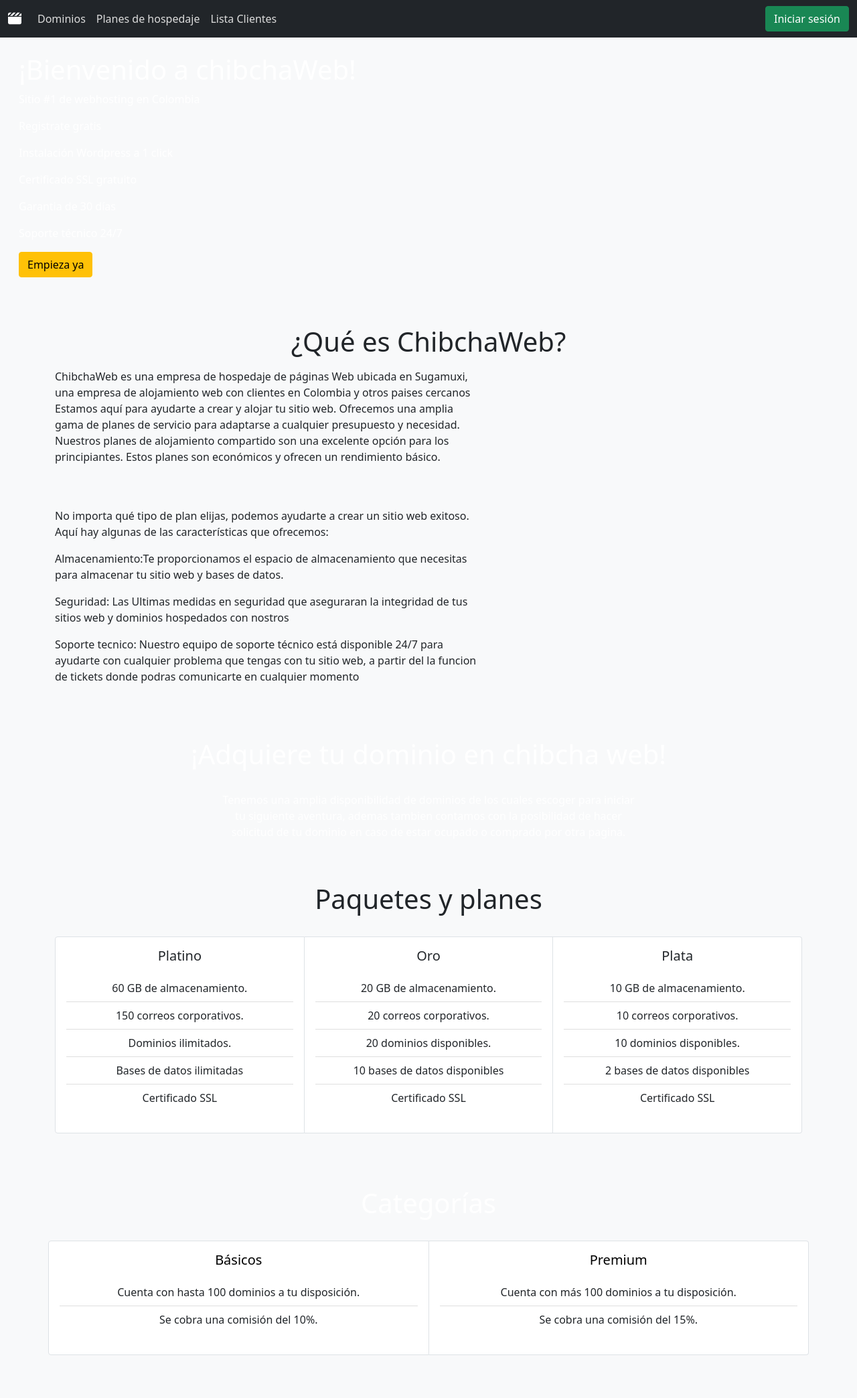
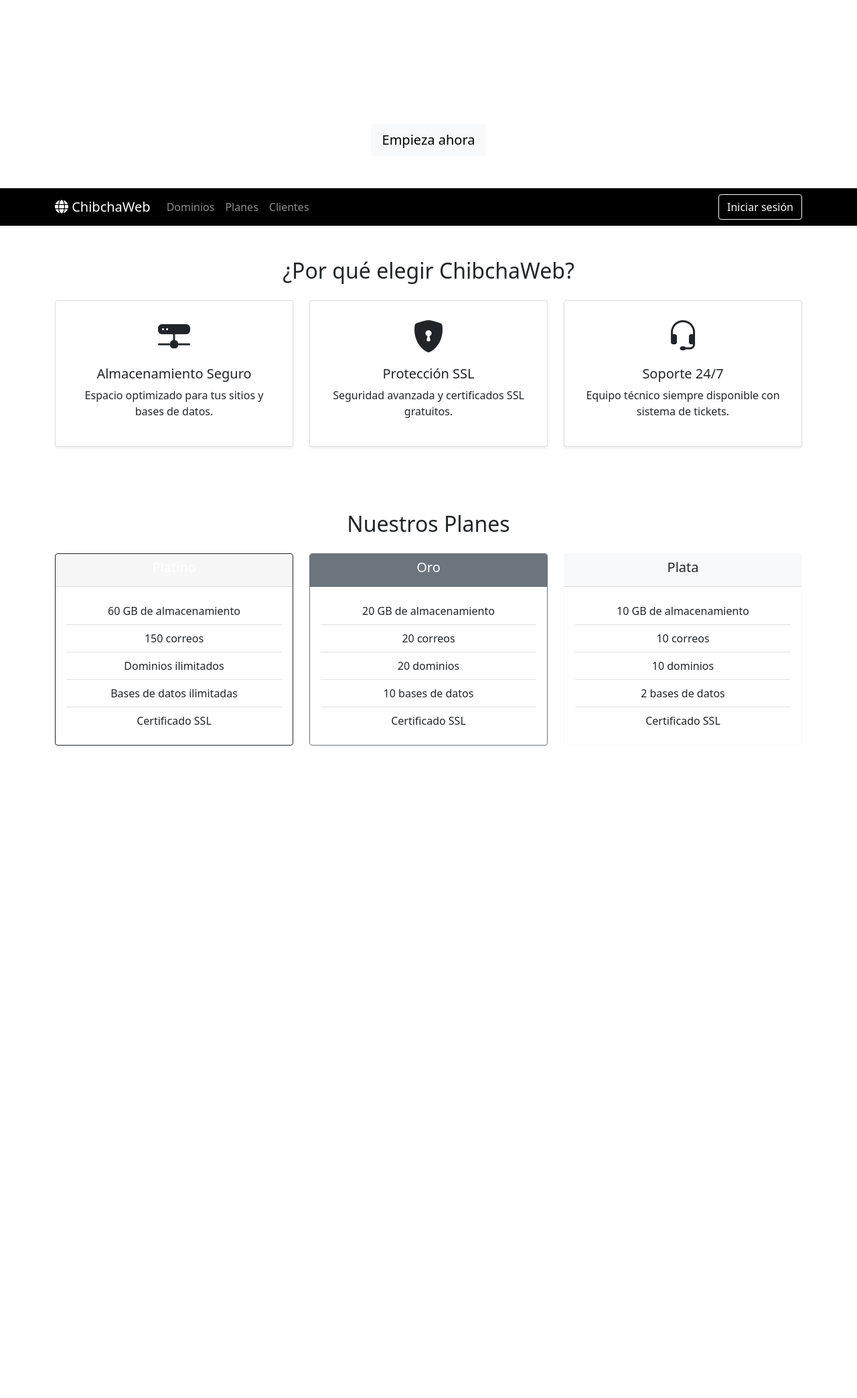
Before and after one commit to sdcelyd/ChibchaWeb, a Django app: page / in a window 1280 px wide. Shown: the whole page at 67% size. After the commit the page ends 1113 px from the top, so only its background shows below. Run offline with Django 5.2, Linux system fonts and the light colour scheme; some libraries are stand-ins or nearby versions.

Commit message:
Pagina de Inicio base

```diff
--- a/ChibchaWeb/templates/base.html
+++ b/ChibchaWeb/templates/base.html
@@ -1,166 +1,145 @@
 <!DOCTYPE html>
-<html lang="en">
+<html lang="es">
 <head>
     <meta charset="UTF-8">
     <meta http-equiv="X-UA-Compatible" content="IE=edge">
     <meta name="viewport" content="width=device-width, initial-scale=1.0">
 
-    <link href="https://cdn.jsdelivr.net/npm/bootstrap@5.1.3/dist/css/bootstrap.min.css" rel="stylesheet"
-        integrity="sha384-1BmE4kWBq78iYhFldvKuhfTAU6auU8tT94WrHftjDbrCEXSU1oBoqyl2QvZ6jIW3" crossorigin="anonymous">
-    <link rel="stylesheet" href="https://cdn.jsdelivr.net/npm/bootstrap-icons@1.8.1/font/bootstrap-icons.css">
+    <!-- Bootstrap y estilos -->
+    <link href="https://cdn.jsdelivr.net/npm/bootstrap@5.1.3/dist/css/bootstrap.min.css" rel="stylesheet">
+    <link href="https://cdn.jsdelivr.net/npm/bootstrap-icons@1.8.1/font/bootstrap-icons.css" rel="stylesheet">
+    <script src="https://kit.fontawesome.com/7ec8b161d7.js" crossorigin="anonymous"></script>
 
-    <link href="static/styles/estilo.css" rel="stylesheet">
-    <script src="https://kit.fontawesome.com/7ec8b161d7.js" crossorigin="anonymous"></script>
+    <!-- Estilo personalizado -->
+    <link rel="stylesheet" href="styles.css">
 
     <title>ChibchaWeb</title>
 </head>
 <body>
-    <nav class="navbar navbar-expand-sm navbar-dark bg-dark">
-        <div class="container-fluid">
+
+    <!-- Hero principal -->
+    <header class="bg-dark-gray text-white py-5">
+        <div class="container text-center">
+            <h1 class="display-4">¡Bienvenido a ChibchaWeb!</h1>
+            <p class="lead">Tu sitio #1 de hosting en Colombia</p>
+            <a href="#" class="btn btn-light btn-lg mt-3">Empieza ahora</a>
+        </div>
+    </header>
+
+    <!-- Navegación superior -->
+    <nav class="navbar navbar-expand-lg navbar-dark bg-black shadow-sm">
+        <div class="container">
             <a class="navbar-brand" href="{% url 'home' %}">
-                <i class="fa-solid fa-clapperboard fa-1x"></i>
+                <i class="fa-solid fa-globe"></i> ChibchaWeb
             </a>
-            <button class="navbar-toggler" type="button" data-bs-toggle="collapse" data-bs-target="#navbarScroll"
-                aria-controls="navbarScroll" aria-expanded="false" aria-label="Toggle navigation">
+            <button class="navbar-toggler" type="button" data-bs-toggle="collapse" data-bs-target="#mainNav">
                 <span class="navbar-toggler-icon"></span>
             </button>
-            <div class="collapse navbar-collapse" id="navbarScroll">
-                <ul class="navbar-nav me-auto my-2 my-lg-0 navbar-nav-scroll" style="--bs-scroll-height: 100px;">
-                    <li class="nav-item">
-                        <a class="nav-link" href="#">Dominios</a>
-                    </li>
-                    <li class="nav-item">
-                        <a class="nav-link" href="#">Planes de hospedaje</a>
-                    </li>
-                    <li class="nav-item">
-                        <a class="nav-link" href="{% url 'lista_clientes' %}">Lista Clientes</a>
-                    </li>
-                    <!-- Aquí puedes agregar más enlaces simples si lo necesitas -->
+            <div class="collapse navbar-collapse" id="mainNav">
+                <ul class="navbar-nav me-auto mb-2 mb-lg-0">
+                    <li class="nav-item"><a class="nav-link" href="#">Dominios</a></li>
+                    <li class="nav-item"><a class="nav-link" href="#">Planes</a></li>
+                    <li class="nav-item"><a class="nav-link" href="{% url 'lista_clientes' %}">Clientes</a></li>
                 </ul>
-                <a class="btn btn-success" href="{% url 'clientes:login' %}">Iniciar sesión</a>
+                <a class="btn btn-outline-light" href="{% url 'clientes:login' %}">Iniciar sesión</a>
             </div>
         </div>
     </nav>
-    {% block content %}
-    {% endblock %}
-    <div class="container-fluid">
-    <div class="row bg-azul text-white">
-        <div class="col-8 my-4">
-            <h1 class="ms-3">¡Bienvenido a chibchaWeb!</h1>
-            <p class="ms-3">Sitio #1 de webhosting en Colombia</p>
-            <p class="ms-3">Registrate gratis</p>
-            <p class="ms-3">Instalación Wordpress a 1 click</p>
-            <p class="ms-3">Certificado SSL gratuito</p>
-            <p class="ms-3">Garantia de 30 días</p>
-            <p class="ms-3">Soporte técnico 24/7</p>
-            <button type="button" class="btn btn-warning ms-3">Empieza ya</button>
+
+    <!-- Contenido extendible -->
+    {% block content %}{% endblock %}
+
+    <!-- Sección de beneficios -->
+    <section class="py-5 bg-light-gray text-center">
+        <div class="container">
+            <h2 class="mb-4">¿Por qué elegir ChibchaWeb?</h2>
+            <div class="row g-4">
+                <div class="col-md-4">
+                    <div class="card h-100 p-4 shadow-sm">
+                        <i class="bi bi-hdd-network-fill display-5 mb-3 text-gray"></i>
+                        <h5>Almacenamiento Seguro</h5>
+                        <p>Espacio optimizado para tus sitios y bases de datos.</p>
+                    </div>
+                </div>
+                <div class="col-md-4">
+                    <div class="card h-100 p-4 shadow-sm">
+                        <i class="bi bi-shield-lock-fill display-5 mb-3 text-gray"></i>
+                        <h5>Protección SSL</h5>
+                        <p>Seguridad avanzada y certificados SSL gratuitos.</p>
+                    </div>
+                </div>
+                <div class="col-md-4">
+                    <div class="card h-100 p-4 shadow-sm">
+                        <i class="bi bi-headset display-5 mb-3 text-gray"></i>
+                        <h5>Soporte 24/7</h5>
+                        <p>Equipo técnico siempre disponible con sistema de tickets.</p>
                     </div>
                 </div>
             </div>
-<div class="container">
-    <div class="row my-5">
-        <h1 class="mb-3 text-center">¿Qué es ChibchaWeb?</h1>
-        <div class="col-7 d-flex justify-content-center align-items-center">
-            <p>ChibchaWeb es una empresa de hospedaje de páginas Web ubicada en Sugamuxi, una empresa de alojamiento web con clientes en Colombia y otros paises cercanos
+        </div>
+    </section>
 
-                Estamos aquí para ayudarte a crear y alojar tu sitio web.
-
-                Ofrecemos una amplia gama de planes de servicio para adaptarse a cualquier presupuesto y necesidad.
-
-                Nuestros planes de alojamiento compartido son una excelente opción para los principiantes. Estos planes son económicos y ofrecen un rendimiento básico.</p>
+    <!-- Planes destacados -->
+    <section class="container py-5">
+        <h2 class="text-center mb-4">Nuestros Planes</h2>
+        <div class="row row-cols-1 row-cols-md-3 g-4">
+            <div class="col">
+                <div class="card border-dark text-center h-100">
+                    <div class="card-header bg-dark-gray text-white">
+                        <h5>Platino</h5>
                     </div>
-    </div>
-    <div class="row my-5">
-        <div class="col-7 d-flex justify-content-center align-items-center">
-            <p>No importa qué tipo de plan elijas, podemos ayudarte a crear un sitio web exitoso.
-            Aquí hay algunas de las características que ofrecemos:<p>
-        </div>
-        <div class="col-7 d-flex justify-content-center align-items-center">
-            <p>Almacenamiento:Te proporcionamos el espacio de almacenamiento que necesitas para almacenar tu sitio web y bases de datos.<p>
-        </div>
-        <div class="col-7 d-flex justify-content-center align-items-center">
-            <p>Seguridad: Las Ultimas medidas en seguridad que aseguraran la integridad de tus sitios web y dominios hospedados con nostros<p>
-        </div>
-        <div class="col-7 d-flex justify-content-center align-items-center">
-            <p>Soporte tecnico: Nuestro equipo de soporte técnico está disponible 24/7 para ayudarte con cualquier problema que tengas con tu sitio web,
-                 a partir del la funcion de tickets donde podras comunicarte en cualquier momento<p>
-        </div>
-    </div>
-</div>
-<div class="container-fluid">
-    <div class="row my-5 bg-azul text-white text-center d-flex flex-column justify-content-center align-items-center">
-        <h1 class="w-75 my-3">¡Adquiere tu dominio en chibcha web!</h1>
-        <p class="w-50 my-3">Tenemos una amplia disponibilidad de dominios de los cuales escoger para iniciar tu siguiente aventura, ademas tambien contamos con la posibilidad
-            de hacer solicitud de tu dominio en caso de estar ocupado o comprado por otra pagina.</p>
-    </div>
-</div>
-<div class="container">
-    <div class="row my-5 d-flex flex-column justify-content-center align-items-center">
-        <h1 class="mb-3 text-center">Paquetes y planes</h1>
-        <div class="card-group my-3">
-            <div class="card text-center">
                     <div class="card-body">
-                    <h5 class="card-title">Platino</h5>
-                    <ul class="list-group list-group-flush text-center my-3">
-                        <li class="list-group-item">60 GB de almacenamiento.</li>
-                        <li class="list-group-item">150 correos corporativos.</li>
-                        <li class="list-group-item">Dominios ilimitados.</li>
+                        <ul class="list-group list-group-flush">
+                            <li class="list-group-item">60 GB de almacenamiento</li>
+                            <li class="list-group-item">150 correos</li>
+                            <li class="list-group-item">Dominios ilimitados</li>
                             <li class="list-group-item">Bases de datos ilimitadas</li>
                             <li class="list-group-item">Certificado SSL</li>
                         </ul>
                     </div>
                 </div>
-            <div class="card text-center">
+            </div>
+            <div class="col">
+                <div class="card border-secondary text-center h-100">
+                    <div class="card-header bg-secondary text-white">
+                        <h5>Oro</h5>
+                    </div>
                     <div class="card-body">
-                    <h5 class="card-title">Oro</h5>
-                    <ul class="list-group list-group-flush text-center my-3">
-                        <li class="list-group-item">20 GB de almacenamiento.</li>
-                        <li class="list-group-item">20 correos corporativos.</li>
-                        <li class="list-group-item">20 dominios disponibles.</li>
-                        <li class="list-group-item">10 bases de datos disponibles</li>
+                        <ul class="list-group list-group-flush">
+                            <li class="list-group-item">20 GB de almacenamiento</li>
+                            <li class="list-group-item">20 correos</li>
+                            <li class="list-group-item">20 dominios</li>
+                            <li class="list-group-item">10 bases de datos</li>
                             <li class="list-group-item">Certificado SSL</li>
                         </ul>
                     </div>
                 </div>
-            <div class="card text-center">
+            </div>
+            <div class="col">
+                <div class="card border-light text-center h-100">
+                    <div class="card-header bg-light text-dark">
+                        <h5>Plata</h5>
+                    </div>
                     <div class="card-body">
-                    <h5 class="card-title">Plata</h5>
-                    <ul class="list-group list-group-flush text-center my-3">
-                        <li class="list-group-item">10 GB de almacenamiento.</li>
-                        <li class="list-group-item">10 correos corporativos.</li>
-                        <li class="list-group-item">10 dominios disponibles.</li>
-                        <li class="list-group-item">2 bases de datos disponibles</li>
+                        <ul class="list-group list-group-flush">
+                            <li class="list-group-item">10 GB de almacenamiento</li>
+                            <li class="list-group-item">10 correos</li>
+                            <li class="list-group-item">10 dominios</li>
+                            <li class="list-group-item">2 bases de datos</li>
                             <li class="list-group-item">Certificado SSL</li>
                         </ul>
                     </div>
                 </div>
             </div>
         </div>
+    </section>
+
+    <!-- Pie de página -->
+    <footer class="bg-dark-gray text-center text-white py-4 mt-5">
+        <div class="container">
+            <p class="mb-0">&copy; 2025 ChibchaWeb - Todos los derechos reservados</p>
         </div>
-<div class="container-fluid bg-azul">
-    <div class="row my-5 d-flex flex-column justify-content-center align-items-center text-white mx-5">
-        <h1 class="my-3 text-center">Categorías</h1>
-        <div class="card-group my-3">
-            <div class="card text-center">
-                <div class="card-body">
-                    <h5 class="card-title text-black">Básicos</h5>
-                    <ul class="list-group list-group-flush text-center my-3">
-                        <li class="list-group-item">Cuenta con hasta 100 dominios a tu disposición.</li>
-                        <li class="list-group-item">Se cobra una comisión del 10%.</li>
-                    </ul>
-                </div>
-            </div>
-            <div class="card text-center">
-                <div class="card-body">
-                    <h5 class="card-title text-black">Premium</h5>
-                    <ul class="list-group list-group-flush text-center my-3">
-                        <li class="list-group-item">Cuenta con más 100 dominios a tu disposición.</li>
-                        <li class="list-group-item">Se cobra una comisión del 15%.</li>
-                    </ul>
-                </div>
-            </div>
-        </div>
-            </div>
-</div>
+    </footer>
+
 </body>
 </html>
```
Lines whose indentation alone changed are shown as unchanged.
